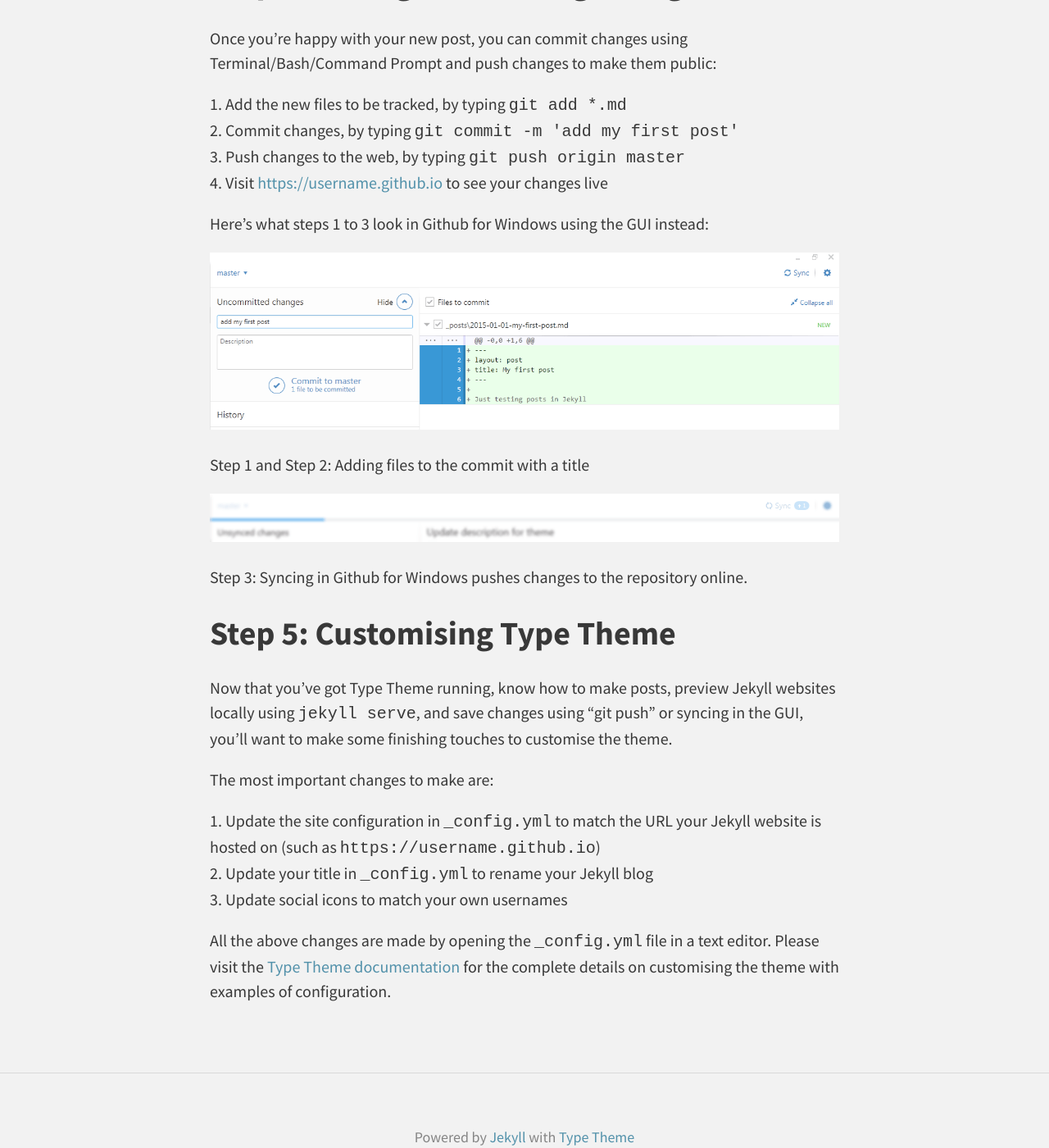
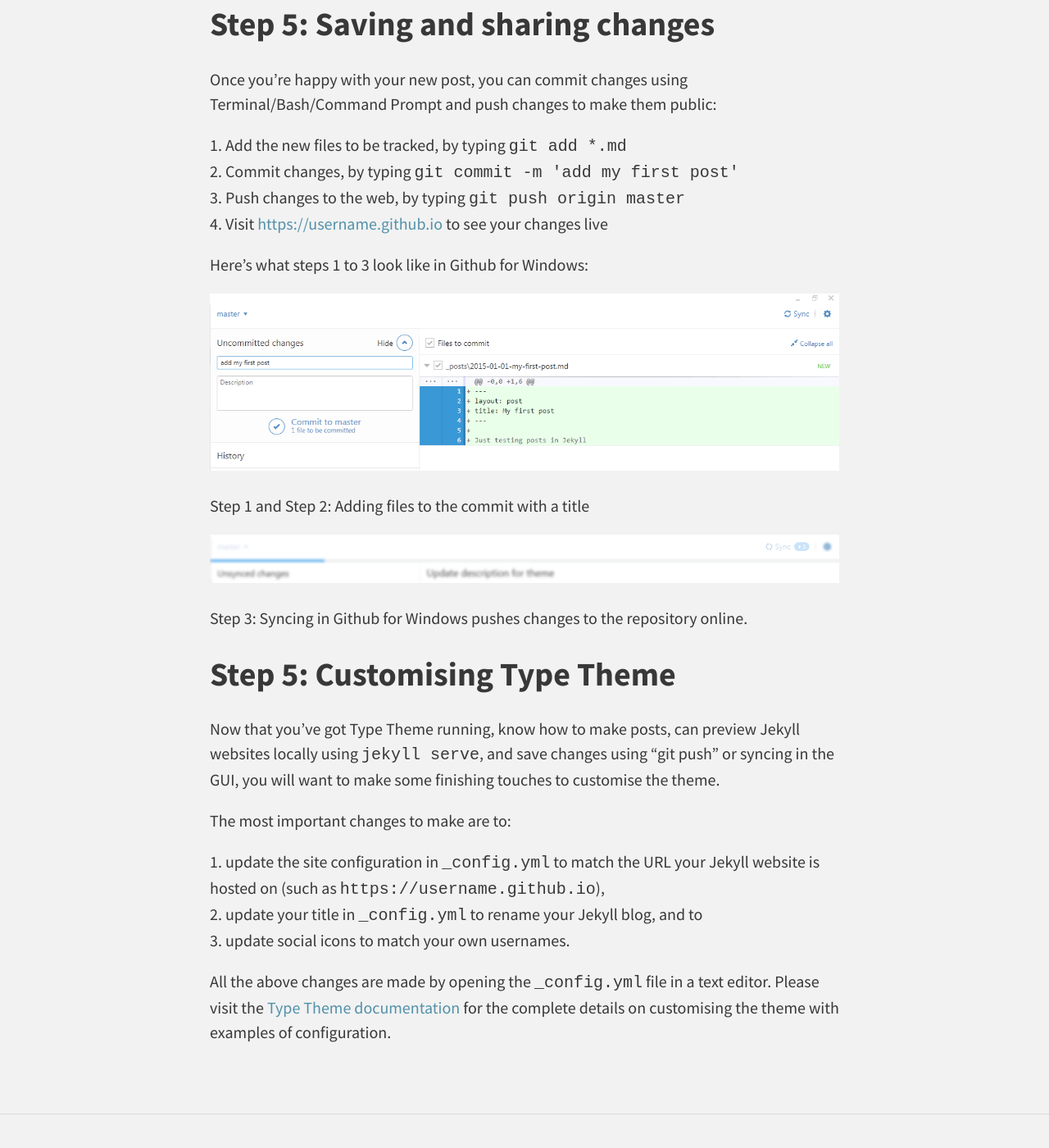
Before and after one commit to ck3g/rohanchandra.github.io, a Jekyll site: the page built from type-guide.md, in a window 1280 px wide and 1400 px high, scrolled down 4291 px. Shown: the whole window at 82% size. Built offline with Jekyll 4.4.1, drawn with Linux system fonts in a browser that asks for light colours; nearby versions of some CDN libraries; some of the changed text lies outside the part shown.

Commit message:
Clarify Github guide

```diff
--- a/type-guide.md
+++ b/type-guide.md
@@ -45,13 +45,13 @@ To clone, in Terminal/Bash/Command Prompt type (replacing "username" with your o
 
 `git clone https://github.com/username/username.github.io.git`
 
-Alternatively, if you're using a GUI use the 'clone' feature. Here's what that process in Github for Windows after signing in and selecting the add button:
+Alternatively, if you're using a GUI, make use of the 'clone' feature. Here's what that process in Github for Windows looks like (after signing in and clicking the add button):
 
 ![Clone button in Github for Windows GUI](/img/project/type/gui-clone.png)
 
 ## Step 4: Your first post
 
-Open the `_posts` folder and make new file called "2015-01-01-my-first-post.md". Inside type the contents of your first post. In Jekyll posts are inputted with Markdown.
+Open the `_posts` folder and make new file called "2015-01-01-my-first-post.md". Inside type the contents of your first post.
 
 For example:
 
@@ -81,7 +83,7 @@ Once you're happy with your new post, you can commit changes using Terminal/Bash
 3. Push changes to the web, by typing `git push origin master`
 4. Visit [https://username.github.io](https://username.github.io) to see your changes live
 
-Here's what steps 1 to 3 look in Github for Windows using the GUI instead:
+Here's what steps 1 to 3 look like in Github for Windows:
 
 ![Commiting changes in Github for Windows by adding title and selecting 'commit to master'](/img/project/type/gui-new-changes.png)
 
@@ -93,12 +95,12 @@ Step 3: Syncing in Github for Windows pushes changes to the repository online.
 
 ## Step 5: Customising Type Theme
 
-Now that you've got Type Theme running, know how to make posts, preview Jekyll websites locally using `jekyll serve`, and save changes using "git push" or syncing in the GUI, you'll want to make some finishing touches to customise the theme.
+Now that you've got Type Theme running, know how to make posts, can preview Jekyll websites locally using `jekyll serve`, and save changes using "git push" or syncing in the GUI, you will want to make some finishing touches to customise the theme.
 
-The most important changes to make are:
+The most important changes to make are to:
 
-1. Update the site configuration in `_config.yml` to match the URL your Jekyll website is hosted on (such as `https://username.github.io`)
-2. Update your title in `_config.yml` to rename your Jekyll blog
-3. Update social icons to match your own usernames
+1. update the site configuration in `_config.yml` to match the URL your Jekyll website is hosted on (such as `https://username.github.io`),
+2. update your title in `_config.yml` to rename your Jekyll blog, and to
+3. update social icons to match your own usernames.
 
 All the above changes are made by opening the `_config.yml` file in a text editor. Please visit the [Type Theme documentation](/project/type.html#customizing-type-theme) for the complete details on customising the theme with examples of configuration.
```
Also changed, not shown: other parts of type-guide.md (+2 -0 lines).
